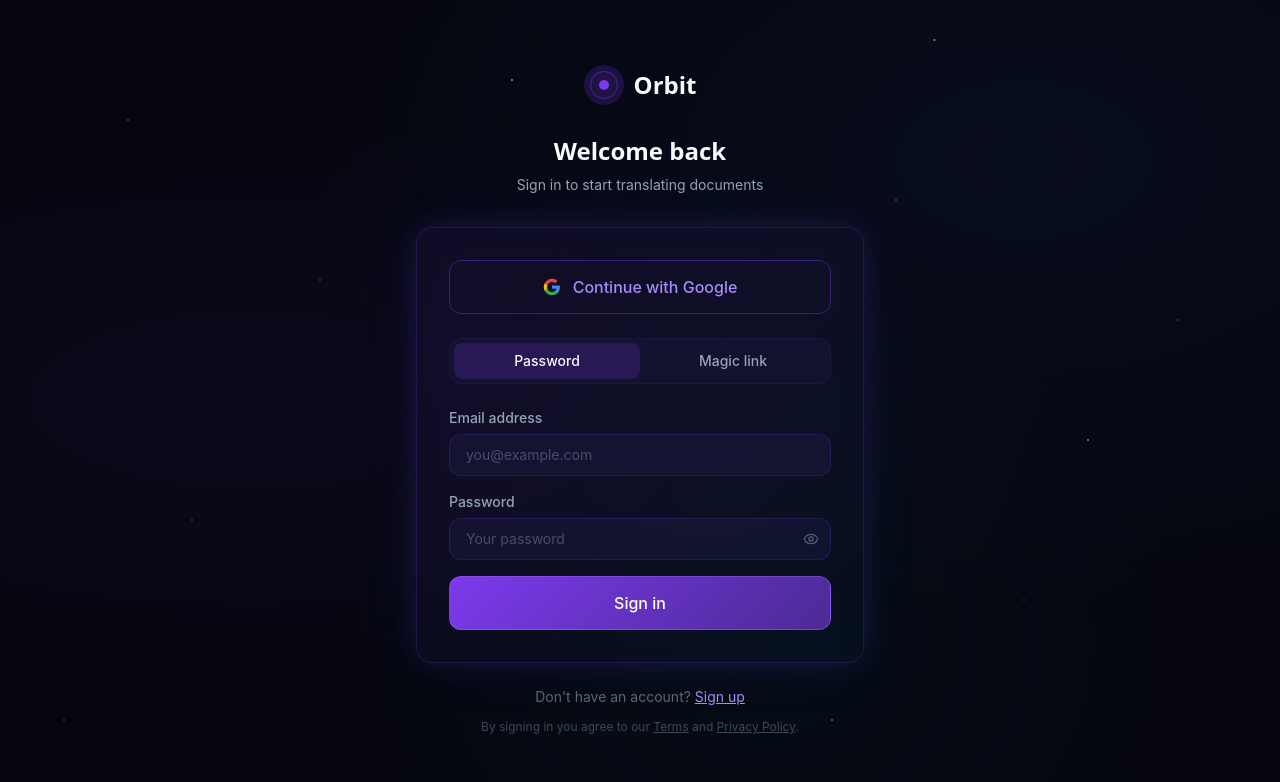
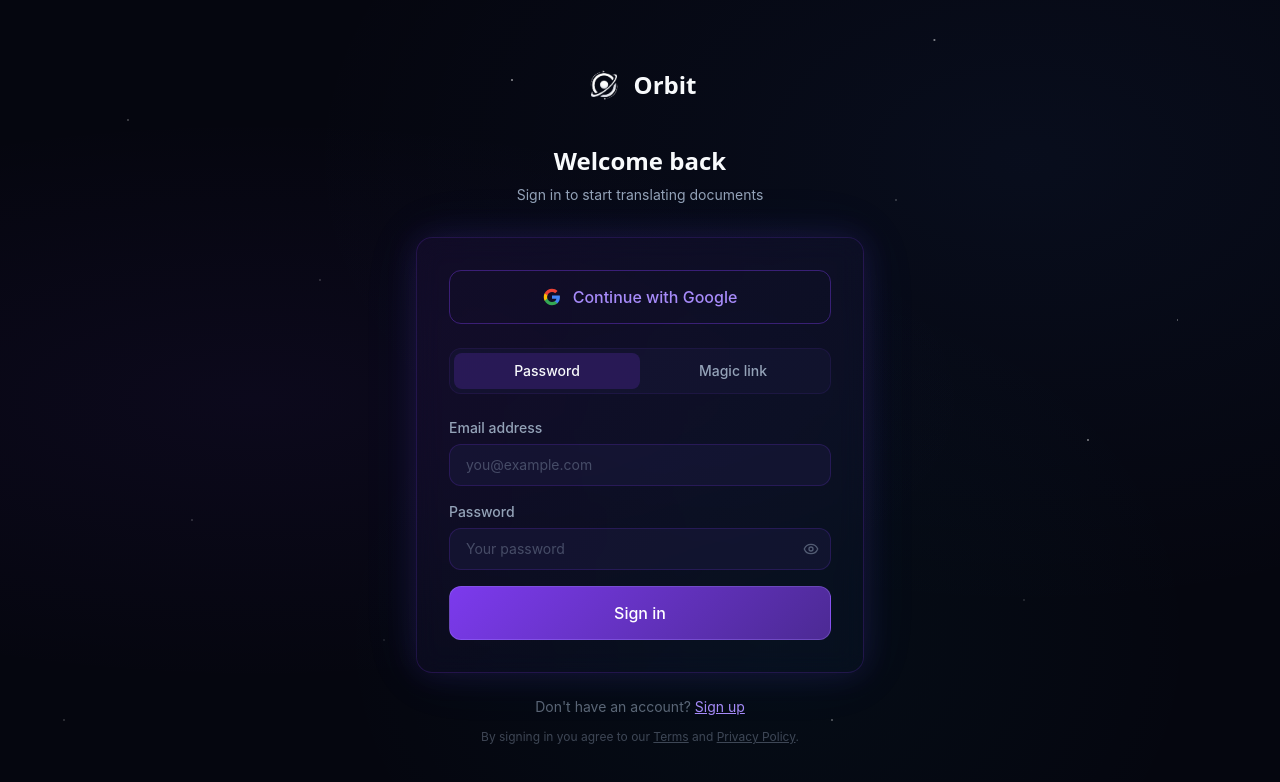
Before and after one commit to Enke69/Orbit, a Next.js app: page /signin in a window 1280 px wide. Shown: the top 782 px of the page. Built offline with nearby package versions, Linux system fonts and the light colour scheme.

Commit message:
Use orbit-logo.png as logo and favicon

```diff
--- a/src/app/(auth)/signin/page.tsx
+++ b/src/app/(auth)/signin/page.tsx
@@ -6,6 +6,7 @@ import { useRouter } from "next/navigation";
 import { Button } from "@/components/ui/Button";
 import { Mail, Eye, EyeOff } from "lucide-react";
 import Link from "next/link";
+import Image from "next/image";
 
 type Tab = "password" | "magic";
 
@@ -59,13 +60,7 @@ export default function SignInPage() {
         {/* Logo */}
         <div className="text-center mb-8">
           <Link href="/" className="inline-flex items-center gap-2.5 group">
-            <div className="relative w-10 h-10">
-              <div className="absolute inset-0 rounded-full bg-cosmos-purple-bright/20" />
-              <div className="absolute inset-1.5 rounded-full border border-cosmos-purple-bright/50" />
-              <div className="absolute inset-0 flex items-center justify-center">
-                <div className="w-2.5 h-2.5 rounded-full bg-cosmos-purple-bright shadow-nebula" />
-              </div>
-            </div>
+            <Image src="/images/orbit-logo.png" alt="Orbit" width={40} height={40} className="rounded-full" />
             <span className="font-display font-bold text-2xl text-cosmos-star">Orbit</span>
           </Link>
           <h1 className="mt-6 text-2xl font-bold text-cosmos-star font-display">Welcome back</h1>
--- a/src/app/(auth)/signup/page.tsx
+++ b/src/app/(auth)/signup/page.tsx
@@ -6,6 +6,7 @@ import { useRouter } from "next/navigation";
 import { Button } from "@/components/ui/Button";
 import { Eye, EyeOff } from "lucide-react";
 import Link from "next/link";
+import Image from "next/image";
 
 export default function SignUpPage() {
   const router = useRouter();
@@ -68,13 +69,7 @@ export default function SignUpPage() {
         {/* Logo */}
         <div className="text-center mb-8">
           <Link href="/" className="inline-flex items-center gap-2.5 group">
-            <div className="relative w-10 h-10">
-              <div className="absolute inset-0 rounded-full bg-cosmos-purple-bright/20" />
-              <div className="absolute inset-1.5 rounded-full border border-cosmos-purple-bright/50" />
-              <div className="absolute inset-0 flex items-center justify-center">
-                <div className="w-2.5 h-2.5 rounded-full bg-cosmos-purple-bright shadow-nebula" />
-              </div>
-            </div>
+            <Image src="/images/orbit-logo.png" alt="Orbit" width={40} height={40} className="rounded-full" />
             <span className="font-display font-bold text-2xl text-cosmos-star">Orbit</span>
           </Link>
           <h1 className="mt-6 text-2xl font-bold text-cosmos-star font-display">Create your account</h1>
--- a/src/app/layout.tsx
+++ b/src/app/layout.tsx
@@ -4,7 +4,7 @@ import { Toaster } from "react-hot-toast";
 import { SessionProvider } from "next-auth/react";
 
 export const metadata: Metadata = {
-  icons: { icon: "/favicon.svg" },
+  icons: { icon: "/images/orbit-logo.png" },
   title: "Orbit — AI Document Translation to Mongolian",
   description: "Upload any PDF or Word document and get a professional Mongolian translation in minutes. Powered by GPT-5.4 mini.",
   keywords: ["Mongolian translation", "AI translation", "document translation", "PDF translation", "орчуулга"],
--- a/src/components/layout/Navbar.tsx
+++ b/src/components/layout/Navbar.tsx
@@ -1,6 +1,7 @@
 "use client";
 
 import Link from "next/link";
+import Image from "next/image";
 import { useSession, signOut } from "next-auth/react";
 import { useState } from "react";
 import { Button } from "@/components/ui/Button";
@@ -18,13 +19,13 @@ export function Navbar() {
 
           {/* Logo */}
           <Link href="/" className="flex items-center gap-2.5 group">
-            <div className="relative w-8 h-8">
-              <div className="absolute inset-0 rounded-full bg-cosmos-purple-bright/20 group-hover:bg-cosmos-purple-bright/30 transition-colors" />
-              <div className="absolute inset-1 rounded-full border border-cosmos-purple-bright/50" />
-              <div className="absolute inset-0 flex items-center justify-center">
-                <div className="w-2 h-2 rounded-full bg-cosmos-purple-bright shadow-nebula" />
-              </div>
-            </div>
+            <Image
+              src="/images/orbit-logo.png"
+              alt="Orbit"
+              width={32}
+              height={32}
+              className="rounded-full"
+            />
             <span className="font-display font-bold text-xl text-cosmos-star tracking-tight">
               Orbit
             </span>
```
Also changed, not shown: public/images/orbit-logo.png (added).
